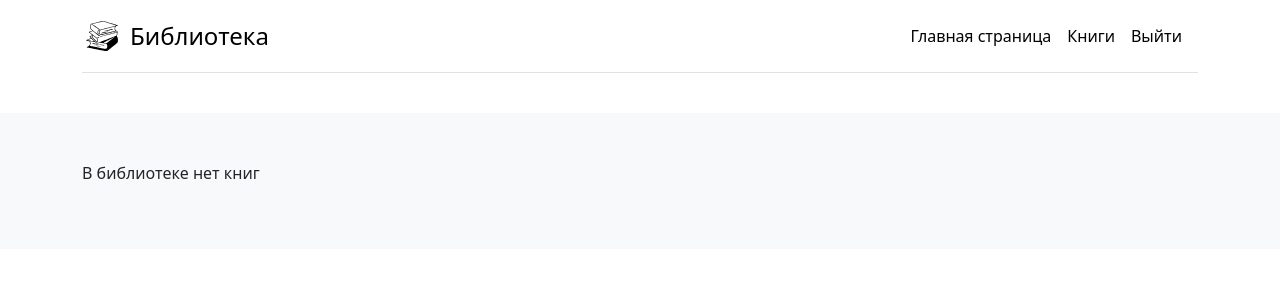
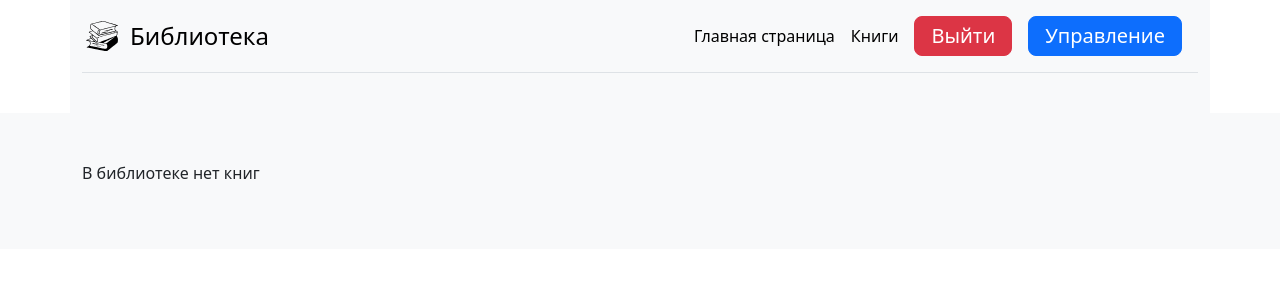
Before and after one commit to pvlbrzn/mini_library, a Django app: page /books in a window 1280 px wide. Shown: the top 300 px of the page. Run offline with Django 4.2, Linux system fonts and the light colour scheme; the visitor is signed in with stand-in values (Sample User, id 1); data that the repository does not hold is empty.

Commit message:
add logout, fix header, fix button, add redirect after_login

```diff
--- a/main/templates/main/base.html
+++ b/main/templates/main/base.html
@@ -11,7 +11,7 @@
           integrity="sha384-QWTKZyjpPEjISv5WaRU9OFeRpok6YctnYmDr5pNlyT2bRjXh0JMhjY6hW+ALEwIH" crossorigin="anonymous">
 </head>
 <body>
-<header class="container py-3">
+<header class="container py-3 sticky-top bg-light">
     <div class="d-flex flex-column flex-md-row align-items-center pb-3 mb-4 border-bottom">
         <a href="/" class="d-flex align-items-center link-body-emphasis text-decoration-none">
             <img src="{% static 'main/img/logo.svg' %}" width="40" height="32" class="me-2" viewBox="0 0 118 94"
@@ -21,12 +21,15 @@
 
         <nav class="d-inline-flex mt-2 mt-md-0 ms-md-auto">
             <a class="me-3 py-2 link-body-emphasis text-decoration-none" href="{% url 'home' %}">Главная страница</a>
-            <a class="me-3 py-2 link-body-emphasis text-decoration-none" href="{% url 'books' %}">Книги</a>
             {% if user.is_authenticated %}
-                <a class="me-3 py-2 link-body-emphasis text-decoration-none" href="{% url 'logout' %}">Выйти</a>
+                <a class="me-3 py-2 link-body-emphasis text-decoration-none" href="{% url 'books' %}">Книги</a>
+                <a class="me-3 py-1 btn btn-danger btn-lg" href="{% url 'logout' %}">Выйти</a>
+                {% if user.is_staff %}
+                    <a href="{% url 'after_login' %}" class="me-3 py-1 btn btn-primary btn-lg">Управление</a>
+                {% endif %}
             {% else %}
-                <a class="me-3 py-2 link-body-emphasis text-decoration-none" href="{% url 'login' %}">Войти</a>
-                <a class="me-3 py-2 link-body-emphasis text-decoration-none" href="{% url 'register' %}">Регистрация</a>
+                <a class="me-3 py-1 btn btn-primary btn-lg" href="{% url 'login' %}">Войти</a>
+                <a class="me-3 py-1 btn btn-secondary btn-lg" href="{% url 'register' %}">Регистрация</a>
                 {% endif %}
         </nav>
     </div>
--- a/main/templates/main/books.html
+++ b/main/templates/main/books.html
@@ -17,11 +17,15 @@
                         <p class="card-text">{{el.author}}</p>
                         <p class="card-text">{{el.year}}</p>
                         <div class="d-flex justify-content-between align-items-center">
+
+                            {% if el.is_available%}
                             <div class="btn-group">
-                                    <button type="button" class="btn btn-sm btn-outline-secondary">View</button>
-                                    <button type="button" class="btn btn-sm btn-outline-secondary">Edit</button>
+                                <button type="button" class="btn btn-sm btn-outline-secondary">Забронировать</button>
                             </div>
-                                <small class="text-body-secondary">9 mins</small>
+                            <small class="text-body-secondary">Доступна</small>
+                            {% else %}
+                            <small class="text-body-secondary">Временно недоступна</small>
+                            {% endif %}
                         </div>
                     </div>
                 </div>
--- a/main/templates/main/index.html
+++ b/main/templates/main/index.html
@@ -11,7 +11,9 @@
         {% if user.is_authenticated %}
         <h1 class="display-4 fw-normal text-body-emphasis">Добро пожаловать, {{ user.username }}!</h1>
         <p class="fs-5 text-body-secondary">Вы вошли в систему.</p>
-            <a href="{% url 'logout' %}" class="btn btn-danger btn-lg mt-4">Выйти</a>
+        <p class="fs-5 text-body-secondary">Теперь вы можете посмотреть список наших книг и забронировать
+            понравившуюся!!!</p>
+        <a href="{% url 'books' %}" class="btn btn-secondary btn-lg mt-4">Посмотреть все доступные книги</a>
         {% else %}
         <h1 class="display-4 fw-normal text-body-emphasis">Добро пожаловать в библиотеку!</h1>
         <p class="fs-5 text-body-secondary">Пожалуйста, войдите или зарегистрируйтесь, чтобы продолжить.</p>
--- a/main/templates/main/login.html
+++ b/main/templates/main/login.html
@@ -1,4 +1,6 @@
 {% extends "main/base.html" %}
+
+{% block title %}Авторизация{% endblock %}
 
 {% block content %}
 <div class="row justify-content-center">
--- a/main/templates/main/register.html
+++ b/main/templates/main/register.html
@@ -1,4 +1,8 @@
 {% extends "main/base.html" %}
+
+{% block title %}
+{{title}}
+{% endblock %}
 
 {% block content %}
 <div class="row justify-content-center">
--- a/main/urls.py
+++ b/main/urls.py
@@ -6,6 +6,7 @@ urlpatterns = [
     path('', views.index, name='home'),
     path('books', views.books, name='books'),
     path('login/', auth_views.LoginView.as_view(template_name='main/login.html'), name='login'),
+    path('logout/', auth_views.LogoutView.as_view(template_name='main/logout.html'), name='logout'),
     path('register/', views.register, name='register'),
-    path('logout/', auth_views.LogoutView.as_view(next_page='home'), name='logout'),
+    path('after-login/', views.after_login_redirect, name='after_login')
 ]
--- a/main/views.py
+++ b/main/views.py
@@ -2,15 +2,21 @@ from django.shortcuts import render, redirect
 from .models import Books
 from django.contrib.auth import login
 from .forms import CustomUserCreationForm
+from django.contrib.auth.decorators import login_required
 
 
 def index(request):
     return render(request, 'main/index.html')
 
 
+@login_required
 def books(request):
     books = Books.objects.all()
-    return render(request, 'main/books.html', {'title': 'Все книги', 'books': books})
+    context = {
+        'title': 'Все книги',
+        'books': books
+    }
+    return render(request, 'main/books.html', context=context)
 
 
 def register(request):
@@ -22,4 +28,15 @@ def register(request):
             return redirect('home')  # Перенаправление на главную страницу
     else:
         form = CustomUserCreationForm()
-    return render(request, 'main/register.html', {'form': form})
+        context = {
+            'form': form,
+            'title': 'Регистрация'
+        }
+    return render(request, 'main/register.html', context=context)
+
+
+@login_required
+def after_login_redirect(request):
+    if request.user.is_staff:
+        return redirect('/admin/')
+    return redirect('/')
--- a/mini_library/settings.py
+++ b/mini_library/settings.py
@@ -124,4 +124,5 @@ STATIC_ROOT = os.path.join(BASE_DIR, 'static')
 
 DEFAULT_AUTO_FIELD = 'django.db.models.BigAutoField'
 
-LOGIN_REDIRECT_URL = '/'
+LOGIN_REDIRECT_URL = '/after-login/'
+LOGIN_URL = '/login/'
```
Lines whose indentation alone changed are shown as unchanged.
